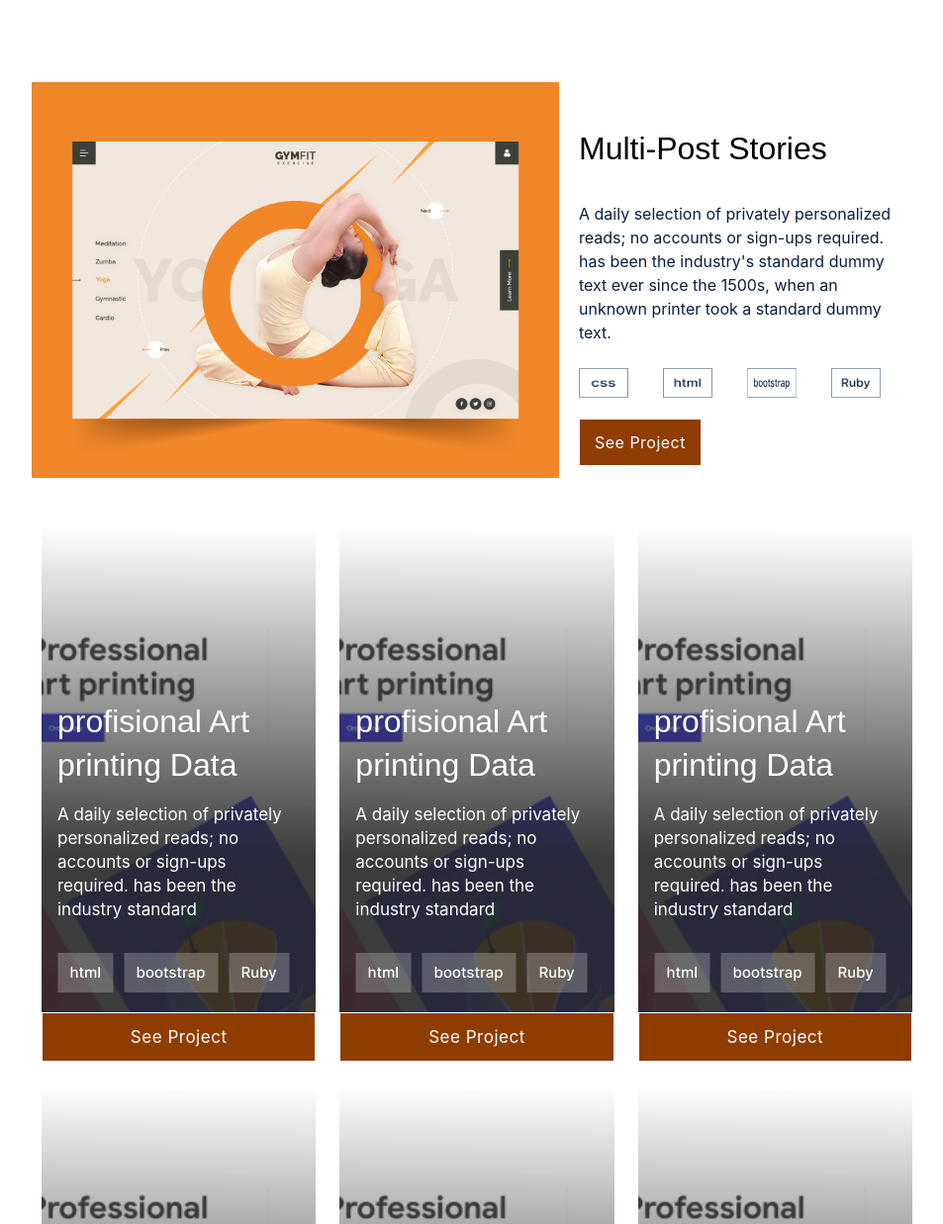
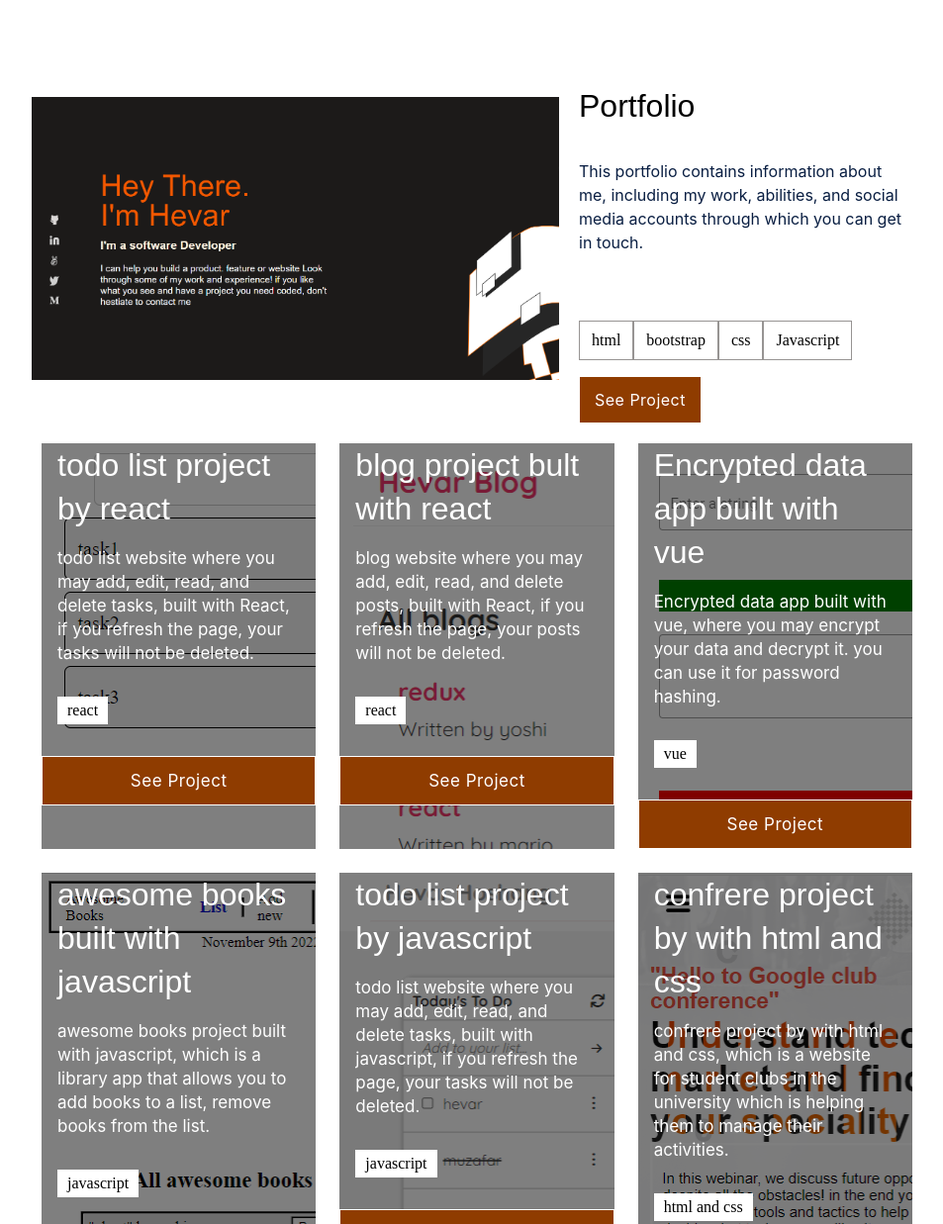
Before and after one commit to whiteWolfx99/Portfolio, a website: page index.html in a window 1280 px wide. Shown: the part 1259-2496 px from the top of the page at 99% size, without its empty margins (158-1111 px from the left). Drawn offline with Linux system fonts and the light colour scheme.

Commit message:
done with projects

```diff
--- a/index.html
+++ b/index.html
@@ -105,50 +105,30 @@
         <div class="Section-two-part-2-col-1">
           <img
             class="Section-two-ImgPlaceholder"
-            src="./images/ImgPlaceholder.png"
+            src="./images/screen7.png"
             alt="image1"
           />
         </div>
         <div class="Section-two-part-2-col-2">
-          <h3 class="Section-two-Subtitle">Multi-Post Stories</h3>
+          <h3 class="Section-two-Subtitle">Portfolio</h3>
           <p class="Section-two-paragraph">
-            A daily selection of privately personalized reads; no accounts or
-            sign-ups required. has been the industry's standard dummy text ever
-            since the 1500s, when an unknown printer took a standard dummy text.
+            This portfolio contains information about me, including my work, abilities, and social media accounts through which you can get in touch.
           </p>
 
           <ul class="Section-two-Skills">
-            <li>
-              <a href=""
-                ><img
-                  class="Section-two-Single-Skills"
-                  src="./images/Tag.png"
-                  alt="CSS project icon not available"
-              /></a>
+
+             <li>
+              <p class="framework-item">html</p>
             </li>
             <li>
-              <a href=""
-                ><img
-                  class="Section-two-Single-Skills"
-                  src="./images/TagHtml.png"
-                  alt="HTML porject icon not available"
-              /></a>
+              <p class="framework-item">bootstrap</p>
+            </li>
+
+            <li>
+              <p class="framework-item">css</p>
             </li>
             <li>
-              <a href=""
-                ><img
-                  class="Section-two-Single-Skills"
-                  src="./images/Tagbootstrap.png"
-                  alt="Bootstrap project icon not available"
-              /></a>
-            </li>
-            <li>
-              <a href=""
-                ><img
-                  class="Section-two-Single-Skills"
-                  src="./images/TagRuby.png"
-                  alt="Ruby legacy icon not available"
-              /></a>
+              <p class="framework-item">Javascript</p>
             </li>
           </ul>
           <button id="seeproject" class="Section-two-Buttom">
@@ -345,26 +325,20 @@
         <div class="Pop-Ups-row-2">
           <p class="framework-item">html</p>
           <p class="framework-item">bootstrap</p>
-          <p class="framework-item">Ruby on Rails</p>
+          <p class="framework-item">css</p>
+          <p class="framework-item">Javascript/p>
         </div>
         <div class="Pop-Ups-row-3">
           <div class="Pop-Ups-col-1">
             <img
               class="popimage"
-              src="./images/Portfolio.png"
+              src="./images/screen7.png"
               alt="Portfolio"
             />
           </div>
           <div class="Pop-Ups-col-2">
             <p>
-              Lorem Ipsum is simply dummy text of the printing and typesetting
-              industry. Lorem Ipsum has been the industry's standard dummy text
-              ever since the 1500s, when an unknown printer took a galley of
-              type and scrambled it 1960s with the releaLorem Ipsum is simply
-              dummy text of the printing and typesetting industry. Lorem Ipsum
-              has been the industry's standard dummy text ever since the 1500s,
-              when an unknown printer took a galley of type and scrambled it
-              1960s with the releax map lapora verita.
+              This portfolio contains information about me, including my work, abilities, and social media accounts through which you can get in touch.
             </p>
             <h4 class="LivePlace">
               <a
--- a/index.js
+++ b/index.js
@@ -15,87 +15,75 @@ const generalDocument = document.getElementById('html');
 const Projectdetail = [
   {
     id: 0,
-    Title: 'profisional Art printing Data',
+    Title: 'todo list project by react',
     paragraph:
-      ' A daily selection of privately personalized reads; no accounts or sign-ups required. has been the industry standard',
+      ' todo list website where you may add, edit, read, and delete tasks, built with React, if you refresh the page, your tasks will not be deleted.',
     description:
-      'Lorem Ipsum is simply dummy text of the printing and typesetting industry.Lorem Ipsum has been the industry\'s standard dummy text ever since the 1500s, when an unknown printer took a galley of type and scrambled it 1960s with the releaLorem Ipsum is simply dummy text of the printing and typesetting industry.Lorem Ipsum has been the industry\'s standard dummy text ever since the 1500s, when an unknown printer took a galley of type and scrambled it 1960s with the releax map lapora verita.',
-    image: '/images/ImgsPlaceholder.png',
-    firstImage: './images/html.png',
-    secondImage: './images/bootstrap.png',
-    thirdImage: './images/ruby.png',
+      'todo list website where you may add, edit, read, and delete tasks, built with React',
+    image: '/images/screen1.png',
+    skils: 'react',
     LiveDemo: 'https://whitewolfx99.github.io/Portfolio/',
-    githubLink: 'https://github.com/whiteWolfx99/Portfolio',
+    githubLink: 'https://github.com/whiteWolfx99/CRUD-React',
   },
   {
     id: 1,
-    Title: 'profisional Art printing Data',
+    Title: 'blog project bult with react',
     paragraph:
-      ' A daily selection of privately personalized reads; no accounts or sign-ups required. has been the industry standard',
+      ' blog website where you may add, edit, read, and delete posts, built with React, if you refresh the page, your posts will not be deleted.',
     description:
-      'Lorem Ipsum is simply dummy text of the printing and typesetting industry.Lorem Ipsum has been the industry\'s standard dummy text ever since the 1500s, when an unknown printer took a galley of type and scrambled it 1960s with the releaLorem Ipsum is simply dummy text of the printing and typesetting industry.Lorem Ipsum has been the industry\'s standard dummy text ever since the 1500s, when an unknown printer took a galley of type and scrambled it 1960s with the releax map lapora verita.',
-    image: '/images/ImgsPlaceholder.png',
-    firstImage: './images/html.png',
-    secondImage: './images/bootstrap.png',
-    thirdImage: './images/ruby.png',
+    ' blog website where you may add, edit, read, and delete posts, built with React, if you refresh the page, your posts will not be deleted.',
+    image: '/images/screen2.png',
+    skils: 'react',
     LiveDemo: 'https://whitewolfx99.github.io/Portfolio/',
-    githubLink: 'https://github.com/whiteWolfx99/Portfolio',
+    githubLink: 'https://github.com/whiteWolfx99/BlogList',
   },
   {
     id: 2,
-    Title: 'profisional Art printing Data',
+    Title: 'Encrypted data app built with vue',
     paragraph:
-      ' A daily selection of privately personalized reads; no accounts or sign-ups required. has been the industry standard',
+      'Encrypted data app built with vue, where you may encrypt your data and decrypt it. you can use it for password hashing.',
     description:
-      'Lorem Ipsum is simply dummy text of the printing and typesetting industry.Lorem Ipsum has been the industry\'s standard dummy text ever since the 1500s, when an unknown printer took a galley of type and scrambled it 1960s with the releaLorem Ipsum is simply dummy text of the printing and typesetting industry.Lorem Ipsum has been the industry\'s standard dummy text ever since the 1500s, when an unknown printer took a galley of type and scrambled it 1960s with the releax map lapora verita.',
-    image: '/images/ImgsPlaceholder.png',
-    firstImage: './images/html.png',
-    secondImage: './images/bootstrap.png',
-    thirdImage: './images/ruby.png',
+      'Encrypted data app built with vue, where you may encrypt your data and decrypt it. you can use it for password hashing.',
+    image: '/images/screen3.png',
+    skils: 'vue',
     LiveDemo: 'https://whitewolfx99.github.io/Portfolio/',
     githubLink: 'https://github.com/whiteWolfx99/Portfolio',
   },
   {
     id: 3,
-    Title: 'profisional Art printing Data',
+    Title: 'awesome books built with javascript',
     paragraph:
-      ' A daily selection of privately personalized reads; no accounts or sign-ups required. has been the industry standard',
+      'awesome books project built with javascript, which is a library app that allows you to add books to a list, remove books from the list.',
     description:
-      'Lorem Ipsum is simply dummy text of the printing and typesetting industry.Lorem Ipsum has been the industry\'s standard dummy text ever since the 1500s, when an unknown printer took a galley of type and scrambled it 1960s with the releaLorem Ipsum is simply dummy text of the printing and typesetting industry.Lorem Ipsum has been the industry\'s standard dummy text ever since the 1500s, when an unknown printer took a galley of type and scrambled it 1960s with the releax map lapora verita.',
-    image: '/images/ImgsPlaceholder.png',
-    firstImage: './images/html.png',
-    secondImage: './images/bootstrap.png',
-    thirdImage: './images/ruby.png',
+      'awesome books project built with javascript, which is a library app that allows you to add books to a list, remove books from the list.',
+    image: '/images/screen4.png',
+    skils: 'javascript',
     LiveDemo: 'https://whitewolfx99.github.io/Portfolio/',
-    githubLink: 'https://github.com/whiteWolfx99/Portfolio',
+    githubLink: 'https://github.com/whiteWolfx99/Awesome-Books-Solo',
   },
   {
     id: 4,
-    Title: 'profisional Art printing Data',
+    Title: 'todo list project by javascript',
     paragraph:
-      ' A daily selection of privately personalized reads; no accounts or sign-ups required. has been the industry standard',
+      ' todo list website where you may add, edit, read, and delete tasks, built with javascript, if you refresh the page, your tasks will not be deleted.',
     description:
-      'Lorem Ipsum is simply dummy text of the printing and typesetting industry.Lorem Ipsum has been the industry\'s standard dummy text ever since the 1500s, when an unknown printer took a galley of type and scrambled it 1960s with the releaLorem Ipsum is simply dummy text of the printing and typesetting industry.Lorem Ipsum has been the industry\'s standard dummy text ever since the 1500s, when an unknown printer took a galley of type and scrambled it 1960s with the releax map lapora verita.',
-    image: '/images/ImgsPlaceholder.png',
-    firstImage: './images/html.png',
-    secondImage: './images/bootstrap.png',
-    thirdImage: './images/ruby.png',
+      'todo list website where you may add, edit, read, and delete tasks, built with javascript',
+    image: '/images/screen5.png',
+    skils: 'javascript',
     LiveDemo: 'https://whitewolfx99.github.io/Portfolio/',
-    githubLink: 'https://github.com/whiteWolfx99/Portfolio',
+    githubLink: 'https://github.com/whiteWolfx99/todolist',
   },
   {
     id: 5,
-    Title: 'profisional Art printing Data',
+    Title: 'confrere project by with html and css',
     paragraph:
-      ' A daily selection of privately personalized reads; no accounts or sign-ups required. has been the industry standard',
+      ' confrere project by with html and css, which is a website for student clubs in the university which is helping them to manage their activities.',
     description:
-      'Lorem Ipsum is simply dummy text of the printing and typesetting industry.Lorem Ipsum has been the industry\'s standard dummy text ever since the 1500s, when an unknown printer took a galley of type and scrambled it 1960s with the releaLorem Ipsum is simply dummy text of the printing and typesetting industry.Lorem Ipsum has been the industry\'s standard dummy text ever since the 1500s, when an unknown printer took a galley of type and scrambled it 1960s with the releax map lapora verita.',
-    image: '/images/ImgsPlaceholder.png',
-    firstImage: './images/html.png',
-    secondImage: './images/bootstrap.png',
-    thirdImage: './images/ruby.png',
+    ' confrere project by with html and css, which is a website for student clubs in the university which is helping them to manage their activities.',
+    image: '/images/screen6.png',
+    skils: 'html and css',
     LiveDemo: 'https://whitewolfx99.github.io/Portfolio/',
-    githubLink: 'https://github.com/whiteWolfx99/Portfolio',
+    githubLink: 'https://github.com/whiteWolfx99/module1_capstone-',
   },
 ];
 
@@ -104,18 +92,16 @@ function RpeatProjects() {
   for (count = 0; count < Projectdetail.length; count += 1) {
     Myprojects.innerHTML
       += `<div class="BackgroundProjects${[count]}">
+       <div class="Projectblack">
        <h2 class="TitleOfProjects">${Projectdetail[count].Title}</h2>
        <p class="projectparagraph">${Projectdetail[count].paragraph}</p>
        <ul class="frame">
-            <li><a href=""><img class="skill-image-tag" src="${Projectdetail[count].firstImage}"
-                        alt="Rubi"></a>
+       <li>
+       <p class="frameworkss">${Projectdetail[count].skils}</p>
      </li>
-            <li><a href=""><img class="skill-image-tag" src="${Projectdetail[count].secondImage}"
-                        alt="Bootstrap"></a></li>
-            <li><a href=""><img class="skill-image-tag" src="${Projectdetail[count].thirdImage}"
-                        alt="HTML"></a></li>
        </ul>
        <button data-target="${Projectdetail[count].id}" type="submit" class="projectbutton">See Project</button>
+       </div>
     </div>`;
   }
 
@@ -136,21 +122,20 @@ function RpeatProjects() {
                             <h2>Keeping track of hundreds of components website</h2>
                           </div>
                           <div class="Pop-Ups-row-1-col-1">
-                            <img id="X-sign-2" src="./images/close.svg" alt="close" />
+                            <img id="X-sign-3" src="./images/close.svg" alt="close" />
                           </div>
                         </div>
                         <div class="Pop-Ups-row-2">
-                          <p class="framework-item">html</p>
-                          <p class="framework-item">bootstrap</p>
-                          <p class="framework-item">Ruby on Rails</p>
+                        <p class="framework-item">${Projectdetail[0].skils}</p>
                         </div>
                         <div class="Pop-Ups-row-3">
                           <div class="Pop-Ups-col-1">
                             <img
                               class="popimage"
-                              src="./images/Portfolio.png"
+                              src="${project[0].image}"
                               alt="Portfolio"
                             />
+
                           </div>
                           <div class="Pop-Ups-col-2">
                             <p>
@@ -173,7 +158,7 @@ function RpeatProjects() {
                           </div>`;
 
     Popups.classList.remove('hidden');
-    const popUpClose = document.getElementById('X-sign-2');
+    const popUpClose = document.getElementById('X-sign-3');
     popUpClose.addEventListener('click', hideModal);
     generalDocument.classList.add('scroll-null');
   }
--- a/styless.css
+++ b/styless.css
@@ -8,6 +8,44 @@ header {
   font-family: "Roboto", sans-serif;
   font-style: normal;
   font-weight: bold;
+}
+.Projectblack {
+  background-color: rgb(0, 0, 0, 0.5);
+  width: 100%;
+  height: 100%;
+}
+
+.BackgroundProjects0{
+  background-image: url(./images/screen1.png);
+}
+
+.frameworkss {
+  background-color: rgb(255, 255, 255);
+  padding: 5px 10px 5px 10px;
+}
+
+
+.BackgroundProjects1{
+  background-image: url(./images/screen2.png);
+}
+
+
+.BackgroundProjects2{
+  background-image: url(./images/screen3.png);
+}
+
+.BackgroundProjects3{
+  background-image: url(./images/screen4.png);
+}
+
+.BackgroundProjects4 {
+  background-image: url(./images/screen5.png);
+  background-color: rgb(0, 0, 0, 0.5);
+}
+
+.BackgroundProjects5 {
+  background-image: url(./images/screen6.png);
+  background-color: rgb(236, 82, 66, 0.5);
 }
 
 label {
@@ -277,33 +315,6 @@ button {
   color: #fff;
 }
 
-.BackgroundProjects0,
-.BackgroundProjects1,
-.BackgroundProjects2,
-.BackgroundProjects3,
-.BackgroundProjects4,
-.BackgroundProjects5 {
-  background-size: cover;
-  padding: 110px 0 0 0;
-  transition: all 0.2s ease-in;
-  background-image: url(./images/ImgsPlaceholder.png);
-  background-repeat: no-repeat;
-  display: flex;
-  flex-direction: column;
-  justify-content: flex-end;
-  width: 100%;
-  height: 430px;
-}
-
-.BackgroundProjects0 > ul,
-.BackgroundProjects1 > ul,
-.BackgroundProjects2 > ul,
-.BackgroundProjects3 > ul,
-.BackgroundProjects4 > ul,
-.BackgroundProjects5 > ul {
-  order: 3;
-}
-
 .TitleOfProjects {
   color: #fff;
   font-family: 'Crete Round', sans-serif;
@@ -408,7 +419,7 @@ button {
 }
 
 .popimage {
-  width: 95%;
+  width: 75%;
   height: auto;
   margin: 0 10px 0 10px;
   border: 1px solid green;
@@ -1108,15 +1119,38 @@ button:hover {
     color: #fff;
   }
 
-  .BackgroundProjects0,
-  .BackgroundProjects1,
-  .BackgroundProjects2,
-  .BackgroundProjects3,
-  .BackgroundProjects4,
+  .BackgroundProjects0{
+    background-image: url(./images/screen1.png);
+  }
+
+
+  .BackgroundProjects1{
+    background-image: url(./images/screen2.png);
+  }
+
+
+  .BackgroundProjects2{
+    background-image: url(./images/screen3.png);
+  }
+
+  .BackgroundProjects3{
+    background-image: url(./images/screen4.png);
+  }
+
+  .BackgroundProjects4 {
+    background-image: url(./images/screen5.png);
+    background-color: rgb(0, 0, 0, 0.5);
+  }
+
   .BackgroundProjects5 {
-    background-image: url(./images/ImgsPlaceholder.png);
-    background-repeat: no-repeat;
-    background-size: cover;
+    background-image: url(./images/screen6.png);
+    background-color: rgb(236, 82, 66, 0.5);
+  }
+
+  .Projectblack {
+    background-color: rgb(0, 0, 0, 0.5);
+    width: 100%;
+    height: 100%;
   }
 
   .TitleOfProjects {
@@ -1184,7 +1218,7 @@ button:hover {
   }
 
   .popimage {
-    width: 95%;
+    width: 65%;
     height: auto;
     border: 1px solid green;
   }
@@ -1215,11 +1249,10 @@ button:hover {
     display: flex;
     flex-direction: row;
     padding: 20px;
-    gap: 15px;
   }
 
   .Pop-Ups-col-1 {
-    width: 60%;
+    width: 40%;
   }
 
   .Pop-Ups-col-2 {
```
Also changed, not shown: images/dd.png (added), images/docs.google.com_forms_d_e_1FAIpQLScSgg3u73QG9XSQVdttxG5rSajet1V2XK3X-RJi-CbtyRoVBg_viewscore_viewscore=AE0zAgCLMctmyjdNtN2J3v2n6ejlmU-Dwd8bWQlO4sDxqGmOaDHIk8QhHMEdFzj6USGgwX0 (1).png (added), images/person1.jpg (added), images/person2.jpg (added), images/person3.jpg (added), images/person4.jpg (added), images/screen1.PNG (added), images/screen2.PNG (added), images/screen3.PNG (added), images/screen4.PNG (added), images/screen5.PNG (added), images/screen6.PNG (added), images/screen7.PNG (added). Lines whose indentation alone changed are shown as unchanged.
